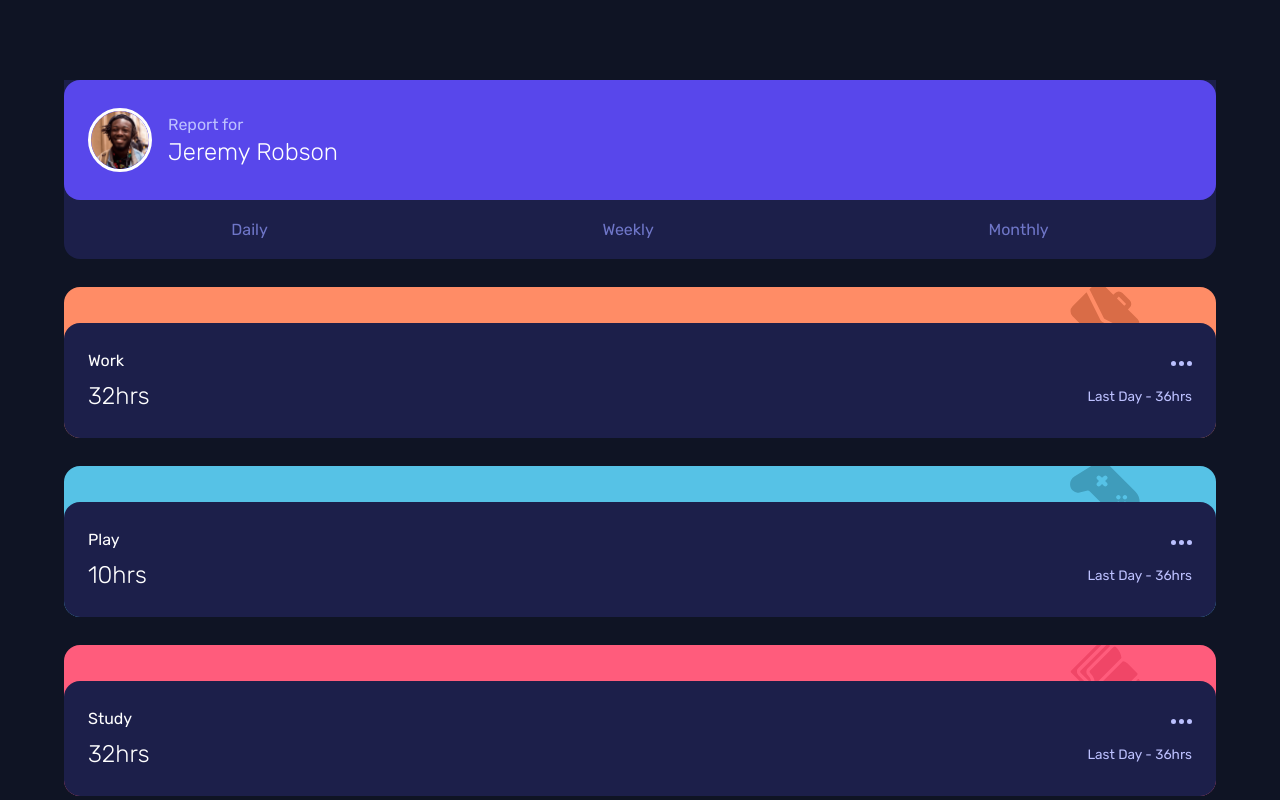
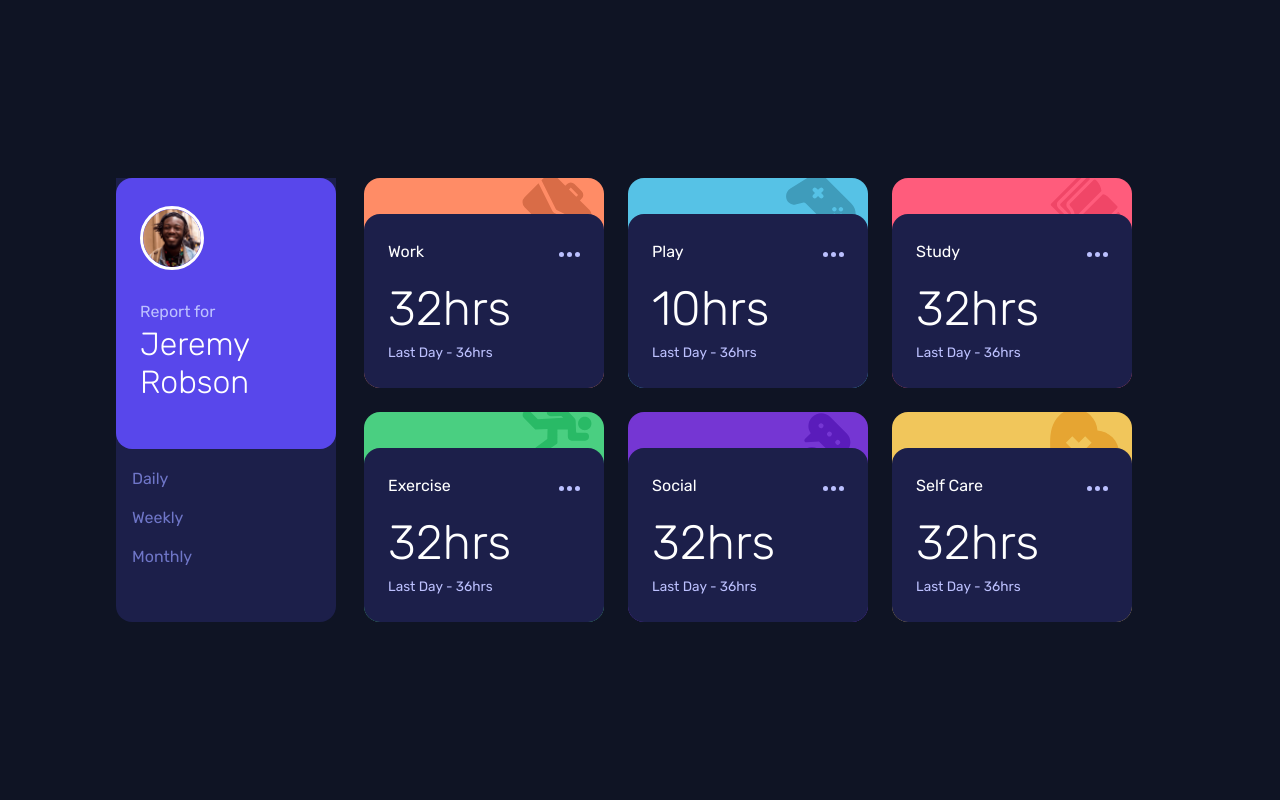
Before and after one commit to EseAlli/time-tracking-dashboard, a plain HTML site: page index.html in a window 1280 px wide. Shown: the top 800 px of the page. Drawn offline with Linux system fonts and the light colour scheme.

Commit message:
desktop view implementation

```diff
--- a/index.html
+++ b/index.html
@@ -37,6 +37,7 @@
             <li>Monthly</li>
           </ul>
         </section>
+        <div class="reports">
           <div class="card work">
             <div class="report">
               <div>
@@ -45,7 +46,9 @@
               </div>
               <div>
                 <h2>32<span>hrs</span></h2>
-              <p class="previous">Last <span>Day</span> - <span>36hrs</span></p>
+                <p class="previous">
+                  Last <span>Day</span> - <span>36hrs</span>
+                </p>
               </div>
             </div>
           </div>
@@ -58,7 +61,9 @@
               </div>
               <div>
                 <h2>10<span>hrs</span></h2>
-              <p class="previous">Last <span>Day</span> - <span>36hrs</span></p>
+                <p class="previous">
+                  Last <span>Day</span> - <span>36hrs</span>
+                </p>
               </div>
             </div>
           </div>
@@ -71,7 +76,9 @@
               </div>
               <div>
                 <h2>32<span>hrs</span></h2>
-              <p class="previous">Last <span>Day</span> - <span>36hrs</span></p>
+                <p class="previous">
+                  Last <span>Day</span> - <span>36hrs</span>
+                </p>
               </div>
             </div>
           </div>
@@ -84,7 +91,9 @@
               </div>
               <div>
                 <h2>32<span>hrs</span></h2>
-              <p class="previous">Last <span>Day</span> - <span>36hrs</span></p>
+                <p class="previous">
+                  Last <span>Day</span> - <span>36hrs</span>
+                </p>
               </div>
             </div>
           </div>
@@ -97,7 +106,9 @@
               </div>
               <div>
                 <h2>32<span>hrs</span></h2>
-              <p class="previous">Last <span>Day</span> - <span>36hrs</span></p>
+                <p class="previous">
+                  Last <span>Day</span> - <span>36hrs</span>
+                </p>
               </div>
             </div>
           </div>
@@ -110,7 +121,10 @@
               </div>
               <div>
                 <h2>32<span>hrs</span></h2>
-              <p class="previous">Last <span>Day</span> - <span>36hrs</span></p>
+                <p class="previous">
+                  Last <span>Day</span> - <span>36hrs</span>
+                </p>
+              </div>
             </div>
           </div>
         </div>
--- a/style.css
+++ b/style.css
@@ -107,6 +107,7 @@ h2 {
   justify-content: space-around;
   flex-direction: column;
   gap: 0.75rem;
+  height: 100%;
 }
 
 .report div {
@@ -150,3 +151,69 @@ h2 {
   background-color: var(--primary-orange);
   background-image: url(./images/icon-self-care.svg);
 }
+
+@media (min-width: 992px) {
+  .dashboard {
+    flex-direction: row;
+    margin: 0 auto;
+    justify-content: center;
+  }
+
+  h1 {
+    font-size: 2rem;
+  }
+
+  .header {
+    max-width: 220px;
+  }
+
+  .avatar {
+    margin-bottom: 1rem;
+  }
+
+  .title {
+    flex-direction: column;
+    align-items: flex-start;
+    padding-bottom: 3rem;
+  }
+
+  .filter {
+    flex-direction: column;
+    margin: 0 1rem;
+    gap: 1.25rem;
+    margin-bottom: 0.5rem;
+  }
+
+  .reports {
+    display: flex;
+    flex-wrap: wrap;
+    gap: 1rem;
+    max-width: 650px;
+  }
+
+  .report div:last-of-type {
+    flex-direction: column;
+    justify-content: flex-start;
+    align-items: flex-start;
+  }
+
+  .card {
+    width: 200px;
+  }
+}
+
+@media (min-width: 1280px) {
+  .reports {
+    max-width: 800px;
+    gap: 1.5rem;
+  }
+
+  .card {
+    width: 240px;
+  }
+
+  h2 {
+    font-size: 3rem;
+    margin: 0.45rem 0;
+  }
+}
```
Lines whose indentation alone changed are shown as unchanged.
